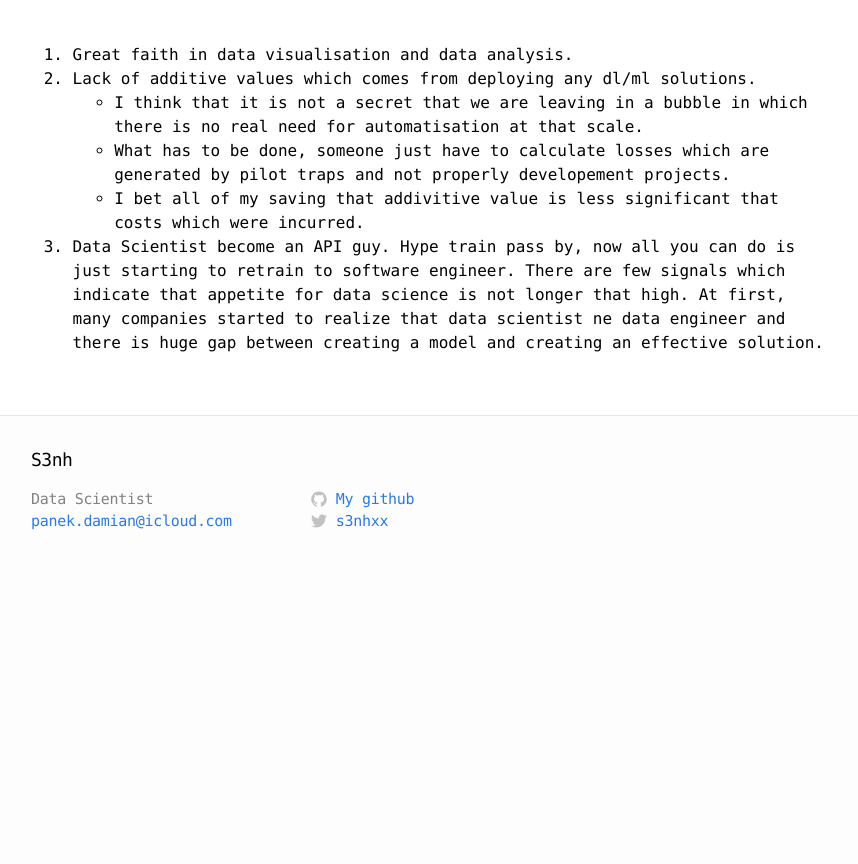
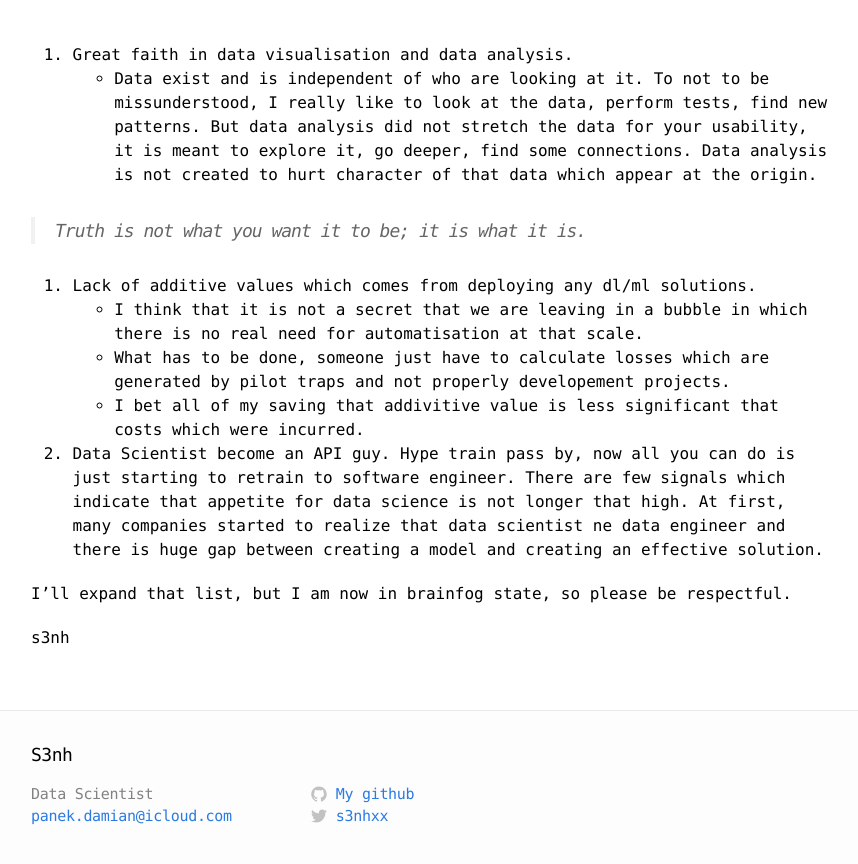
Before and after one commit to s3nh/s3nh.github.io, a Jekyll site: the page built from _posts/2022-02-04-Do-not-become-an-api-guy.md, in a window 1280 px wide and 1400 px high, scrolled down 194 px, cut to the strip 527-1391 px from the top of the window. Shown: the whole strip, without its empty margins (209-1067 px from the left). Built offline with Jekyll 4.4.1, drawn with Linux system fonts in a browser that asks for light colours; our own code applies the rules of GitHub Pages for plain Markdown files; Markdown is read by kramdown in place of the engine named in the settings; before the commit the page ends 1299 px from its top, so only the background shows below that.

Commit message:
Update 2022-02-04-Do-not-become-an-api-guy.md

```diff
--- a/_posts/2022-02-04-Do-not-become-an-api-guy.md
+++ b/_posts/2022-02-04-Do-not-become-an-api-guy.md
@@ -9,10 +9,23 @@
 
 
 1. Great faith in data visualisation and data analysis.
-2. Lack of additive values which comes from deploying any dl/ml solutions.
+  - Data exist and is independent of who are looking at it. To not to be missunderstood, I really like to look at the data, perform tests, find new patterns.
+  But data analysis did not stretch the data for your usability, it is meant to explore it, go deeper, find some connections.
+  Data analysis is not created to hurt character of that data which appear at the origin.
+
+  > Truth is not what you want it to be; it is what it is.
+
+3. Lack of additive values which comes from deploying any dl/ml solutions.
   -  I think that it is not a secret that we are leaving in a bubble in which there is no real need for automatisation at that scale.
   -  What has to be done, someone just have to calculate losses which are generated by pilot traps and not properly developement projects.
   - I bet all of my saving that addivitive value is less significant that costs which were incurred.
-3. Data Scientist become an API guy. Hype train pass by, now all you can do is just starting to retrain to software engineer.
+
+
+4. Data Scientist become an API guy. Hype train pass by, now all you can do is just starting to retrain to software engineer.
   There are few signals which indicate that appetite for data science is not longer that high. At first, many companies started to realize
   that data scientist ne data engineer and there is huge gap between creating a  model and creating an effective solution.
+
+ I'll expand that list, but I am now in brainfog state, so please be respectful.
+
+
+ s3nh
```
